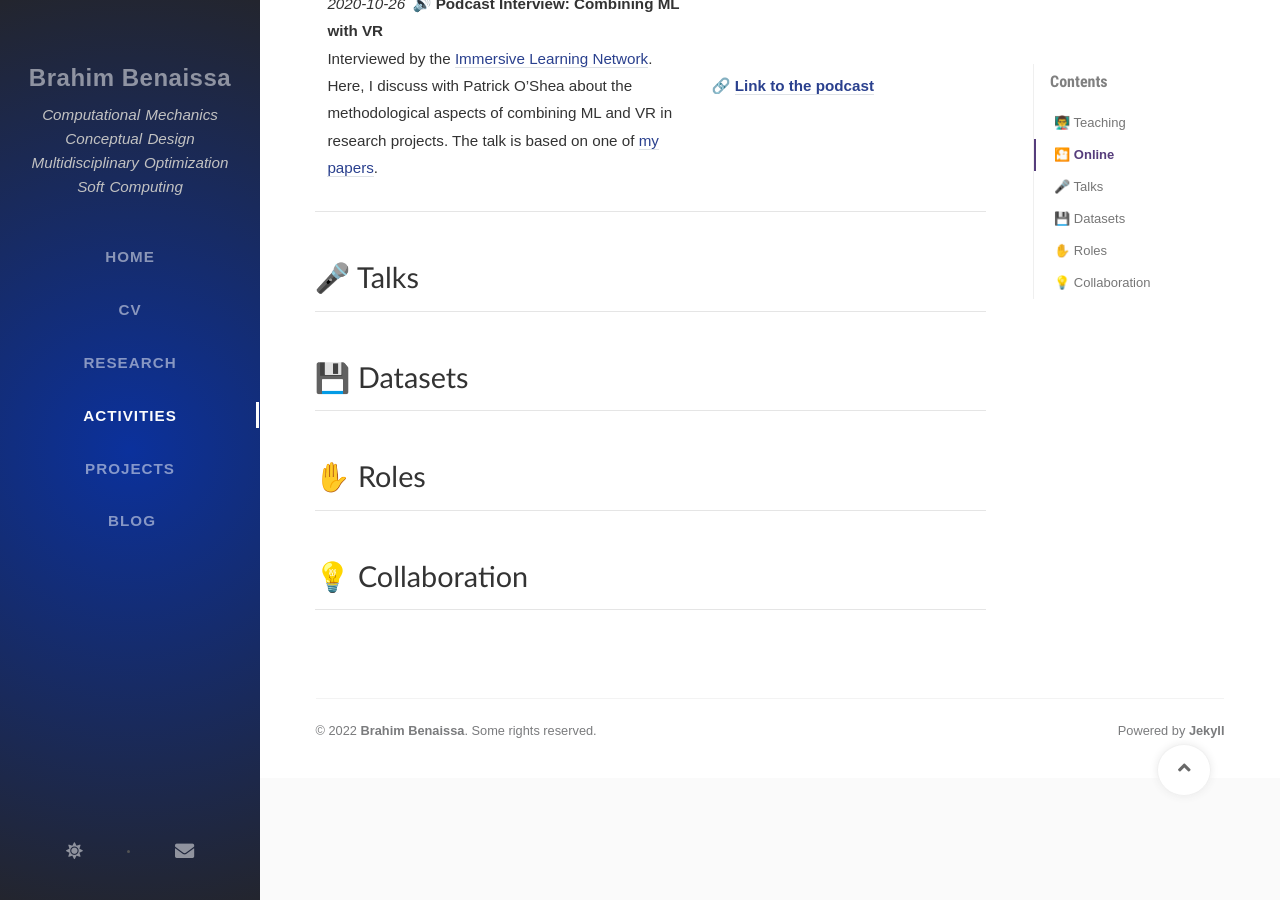
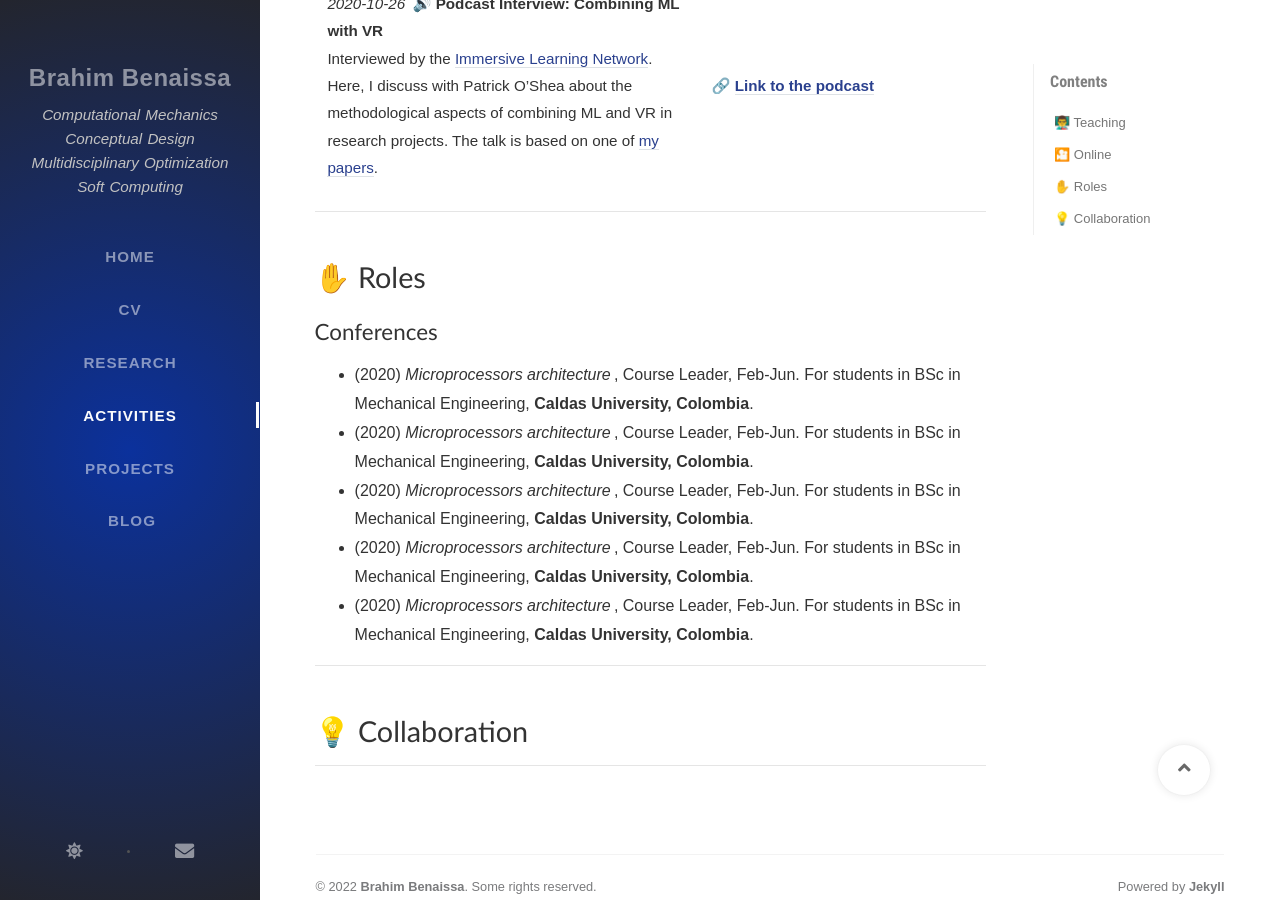
Before and after one commit to Brahim-Benaissa/Brahim-Benaissa.github.io, a Jekyll site: the page built from tabs/activities.md, in a window 1280 px wide and 900 px high, scrolled down 1400 px. Built offline with Jekyll 4.4.1, drawn with Linux system fonts in a browser that asks for light colours; nearby versions of some CDN libraries; some web fonts are replaced; comment, search, counter and statistics services are not loaded.

Commit message:
Update activities.md

```diff
--- a/tabs/activities.md
+++ b/tabs/activities.md
@@ -29,8 +29,6 @@ toc: true
 
 
 ## 2021
-
-
 - Student, *Thesis title*, MSc.,  Year, University.
 
 ---
@@ -48,9 +46,8 @@ toc: true
 
 ---
 
+<!--
 # 🎤 Talks
-
-
 
 
 ---
@@ -59,13 +56,19 @@ toc: true
 
 
 
+---
 
-
----
+-->
 
 # ✋ Roles
 
+## Conferences
 
+- (2020) *Microprocessors architecture*, Course Leader, Feb-Jun. For students in BSc in Mechanical Engineering, **Caldas University, Colombia**.
+- (2020) *Microprocessors architecture*, Course Leader, Feb-Jun. For students in BSc in Mechanical Engineering, **Caldas University, Colombia**.
+- (2020) *Microprocessors architecture*, Course Leader, Feb-Jun. For students in BSc in Mechanical Engineering, **Caldas University, Colombia**.
+- (2020) *Microprocessors architecture*, Course Leader, Feb-Jun. For students in BSc in Mechanical Engineering, **Caldas University, Colombia**.
+- (2020) *Microprocessors architecture*, Course Leader, Feb-Jun. For students in BSc in Mechanical Engineering, **Caldas University, Colombia**.
 
 
 ---
```
